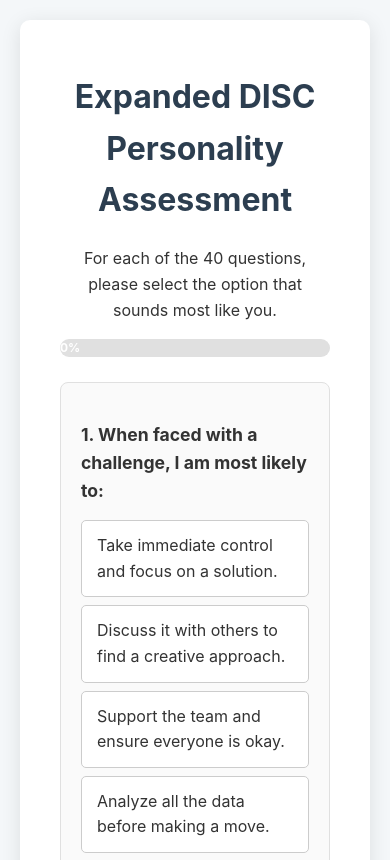
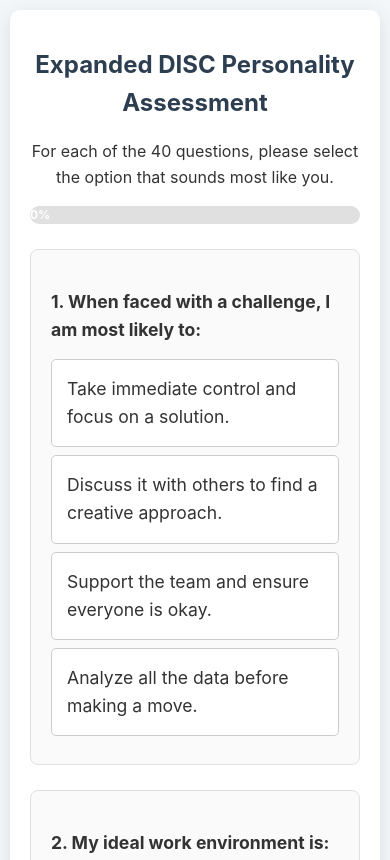
Before and after one commit to davidlefu/mydicetest, a plain HTML site: page index.html in a window 390 px wide. Shown: the top 860 px of the page. Drawn offline with Linux system fonts and the light colour scheme.

Commit message:
mobile friendly version 1

```diff
--- a/index.html
+++ b/index.html
@@ -142,6 +142,35 @@
       }
       .result-description p {
         text-align: justify;
+      }
+
+      /* --- NEW: MOBILE-FRIENDLY IMPROVEMENTS --- */
+      @media (max-width: 600px) {
+        body {
+          padding: 10px;
+          /* USABLE: Prevents auto-zoom on iOS */
+          font-size: 16px;
+        }
+
+        /* ENGAGING: Responsive Layout */
+        .quiz-container {
+          padding: 20px;
+        }
+
+        h1 {
+          font-size: 1.5em;
+        }
+
+        /* USABLE: Enlarge Touch Targets */
+        .options-label {
+          padding: 15px;
+          font-size: 1.1em;
+        }
+
+        .btn {
+          padding: 18px;
+          font-size: 1.1em;
+        }
       }
     </style>
   </head>
@@ -551,7 +580,6 @@
         },
       ];
 
-      // FIX: The full, detailed report text for each personality type is now included.
       const descriptions = {
         D: {
           title: "Dominance (D)",
```
